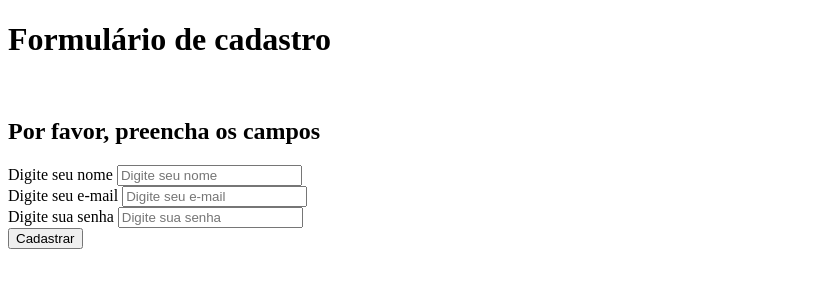
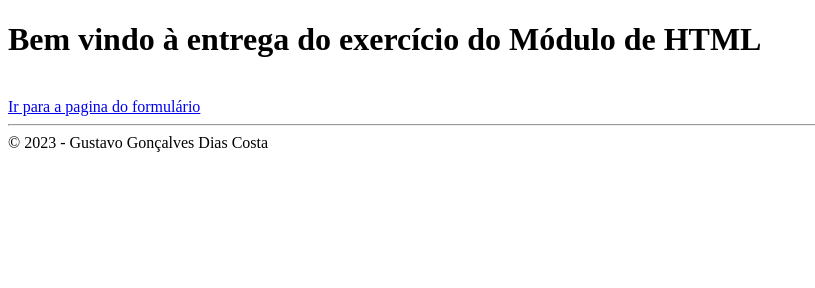
Before and after one commit to Gustavogdcosta/exercicio_html, a plain HTML site: page index.html in a window 1280 px wide. Shown: the whole page, without its empty margins (0-815 px from the left). Drawn offline with Linux system fonts and the light colour scheme.

Commit message:
adicionado forms.html e cosméticos

```diff
--- a/index.html
+++ b/index.html
@@ -6,16 +6,12 @@
     <title>Bem Vindo!</title>
 </head>
 <body>
-    <h1>Formulário de cadastro</h1><br />
-    <h2>Por favor, preencha os campos</h2>
-    <form>
-        <label for="insiraonome"> Digite seu nome </label>
-        <input type="text" id="insiraonome" placeholder="Digite seu nome" /><br />
-        <label for="novoemail"> Digite seu e-mail </label>
-        <input type="email" id="novoemail" placeholder="Digite seu e-mail" /><br />
-        <label for="novasenha"> Digite sua senha </label>
-        <input type="password" id="novasenha" placeholder="Digite sua senha" /><br />
-    </form>
-    <button>Cadastrar</button>
+    <h1>Bem vindo à entrega do exercício do Módulo de HTML</h1><br />
+    <a href="./forms.html" >Ir para a pagina do formulário</a>
+    <hr/>
+
+    <footer>
+        &copy; 2023 - Gustavo Gonçalves Dias Costa
+    </footer>
 </body>
 </html>
```
Also changed, not shown: forms.html (added, +26 -0 lines).
